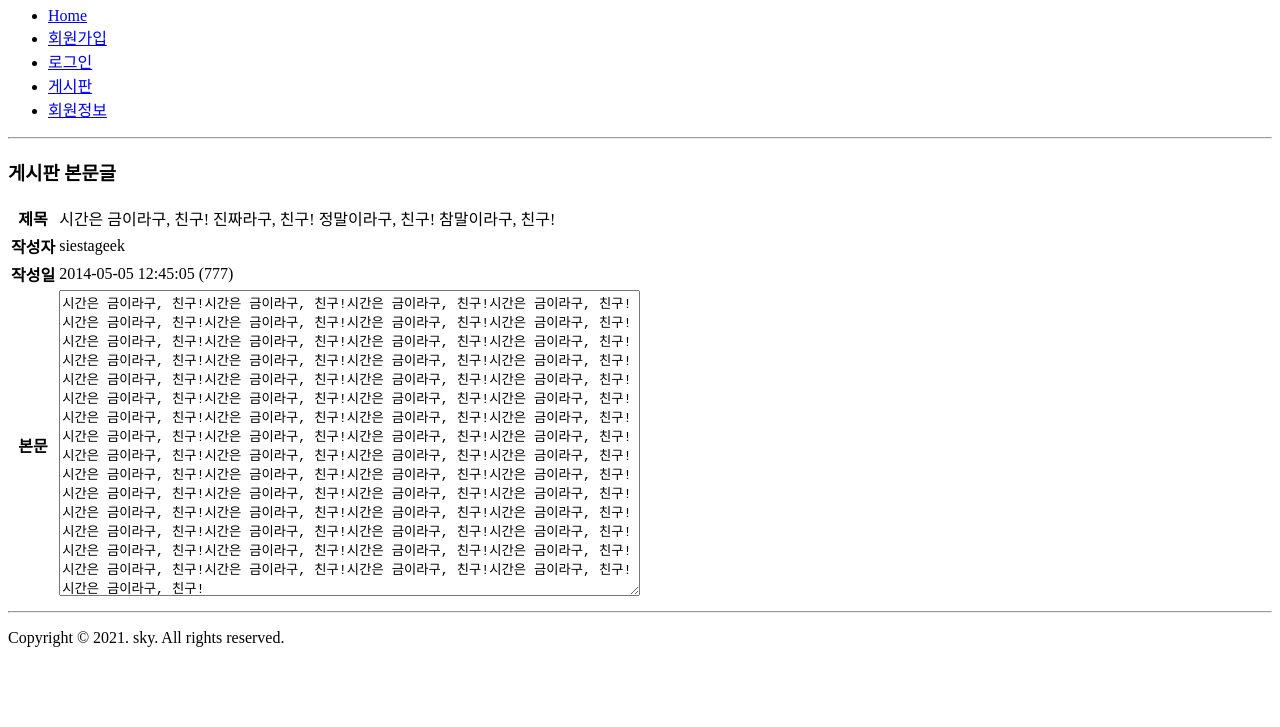
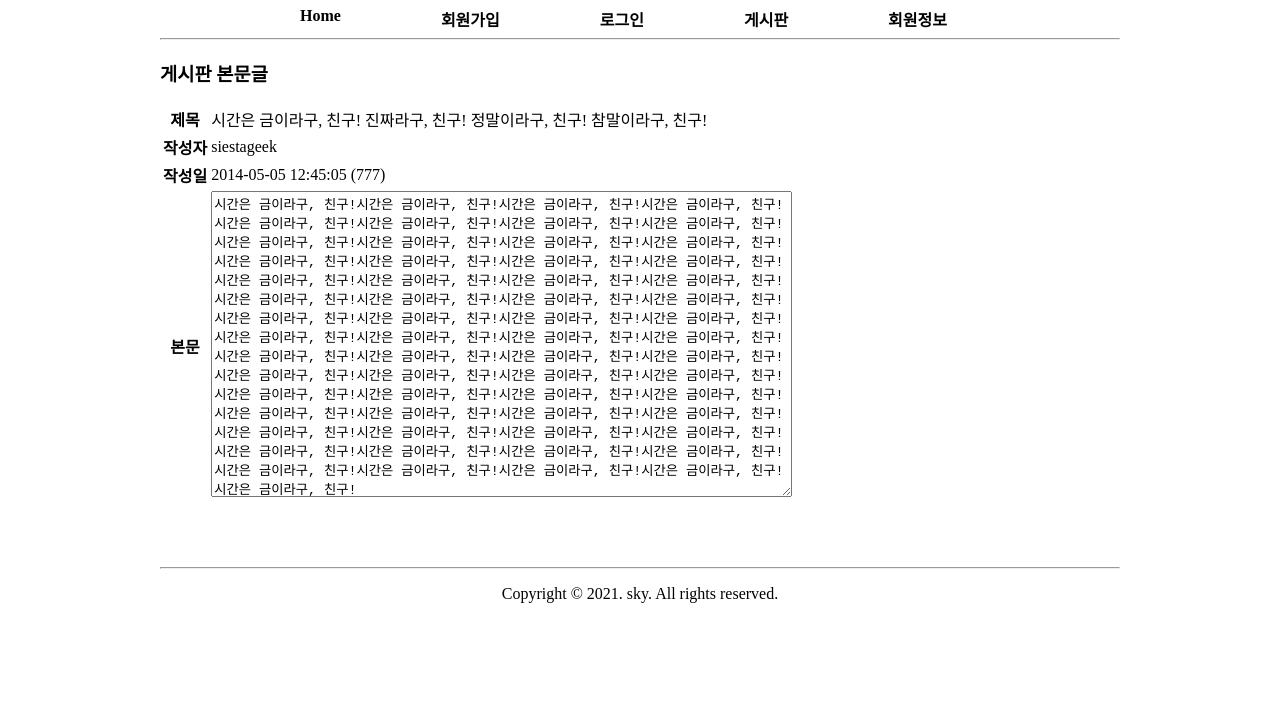
Before and after one commit to haneul-lim/SemiProjectV1, a plain HTML site: page board/view.html in a window 1280 px wide. Shown: the part 73-800 px from the top of the page. Drawn offline with Linux system fonts and the light colour scheme.

Commit message:
css적용1

```diff
--- a/board/view.html
+++ b/board/view.html
@@ -3,8 +3,10 @@
     <head>
         <meta charset="UTF-8">
         <title>세미프로젝트V1 - view</title>
+        <link rel="stylesheet" href="/css/base.css">
     </head>
     <body>
+        <div id="wrap">
         <header>
             <h1>SemiProject V1</h1>
         </header>
@@ -13,7 +15,7 @@
                 <li><a href="index.html">Home</a></li>
                 <li><a href="join.html">회원가입</a></li>
                 <li><a href="login.html">로그인</a></li>
-                <li><a href="board/list.html">게시판</a></li>
+                <li><a href="/board/list.html">게시판</a></li>
                 <li><a href="myinfo.html">회원정보</a></li>
             </ul>
             <hr>
@@ -44,5 +46,6 @@
             <hr>
             <p>Copyright &copy; 2021. sky. All rights reserved. </p>
         </footer>
+        </div>
     </body>
 </html>
--- /dev/null
+++ b/css/base.css
@@ -0,0 +1,23 @@
+           /* 전체영역에 적용하는 스타일시트 */
+            /* body { margin: 0 } */
+            #wrap { width: 960px; margin: 0 auto;
+                /* border: 1px solid red; */ }
+
+            /* 링크에 대한 스타일시트 */
+            a { font-weight: bold }
+            a:link { color: black; text-decoration: none }
+            a:visited { color: black; text-decoration: none }
+            a:active { color: orange; text-decoration: underline }
+            a:hover { color: orange; text-decoration: underline }
+
+            /* header영역에 적용하는 스타일시트 */
+            /* nav영역에 적용하는 스타일시트 */
+            nav ul { list-style-type: none; padding-bottom: 15px; }
+            nav ul li { float: left; margin-left: 100px; }
+            nav hr { clear: both; }
+
+            /* main영역에 적용하는 스타일시트 */
+            #container { min-height: 500px; }
+
+            /* footer영역에 적용하는 스타일시트 */
+            footer p { text-align: center }
```
Also changed, not shown: board/list.html (+3 -0 lines), join.html (+4 -1 lines), login.html (+4 -1 lines), myinfo.html (+4 -1 lines).
